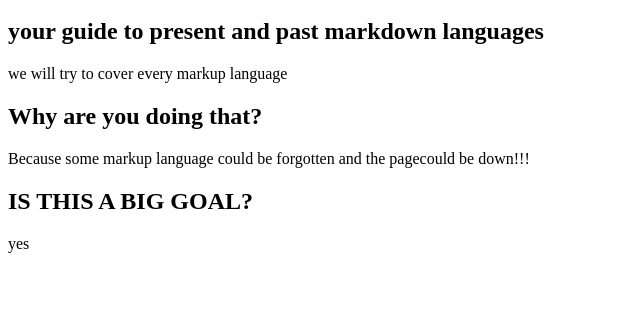
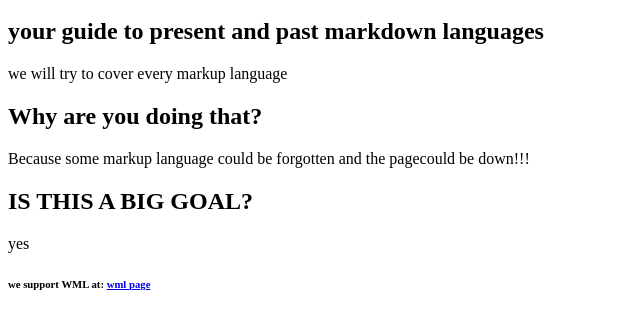
Before and after one commit to Pythone/markup-guides, a plain HTML site: page index.html in a window 1280 px wide. Shown: the part 48-376 px from the top of the page, without its empty margins (0-640 px from the left). Drawn offline with Linux system fonts and the light colour scheme.

Commit message:
Update index.html

```diff
--- a/index.html
+++ b/index.html
@@ -12,5 +12,6 @@
     <p>Because some markup language could be forgotten and the pagecould be down!!!</p>
     <h2> IS THIS A BIG GOAL? </h2>
     <p> yes </p>
+    <h6> we support WML at: <a href="/index.wml">wml page</a></h6>
   </body>
 </html>
```
